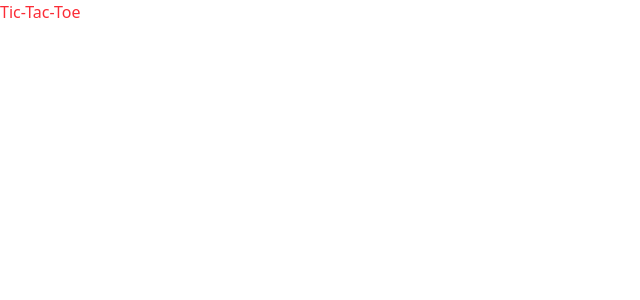
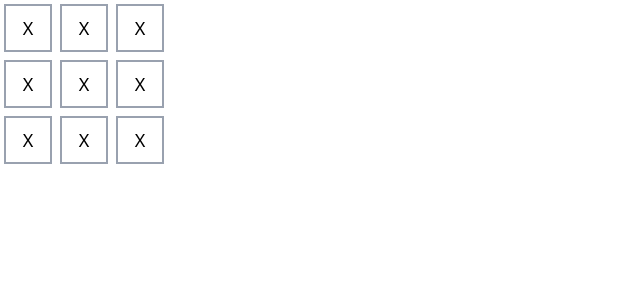
Before and after one commit to devo-ab/tic-tac-toe, a React (Vite) app: page / in a window 1280 px wide. Shown: the top 300 px of the page, without its empty margins (0-640 px from the left). Built offline with nearby package versions, Linux system fonts and the light colour scheme.

Commit message:
added game board

```diff
--- a/src/App.jsx
+++ b/src/App.jsx
@@ -1,7 +1,9 @@
+import Board from "./components/Board";
+
 function App() {
   return (
     <div>
-      <p className="text-red-500">Tic-Tac-Toe</p>
+      <Board></Board>
     </div>
   );
 }
--- /dev/null
+++ b/src/components/Board.jsx
@@ -0,0 +1,31 @@
+export default function Board() {
+  function Square({value}) {
+    return (
+      <button className="bg-white border-2 border-gray-400 h-12 w-12 m-1 leading-9 text-lg">
+        X
+      </button>
+    );
+  }
+
+  return (
+    <>
+      <div>
+        <Square />
+        <Square />
+        <Square />
+      </div>
+
+      <div>
+        <Square />
+        <Square />
+        <Square />
+      </div>
+
+      <div>
+        <Square />
+        <Square />
+        <Square />
+      </div>
+    </>
+  );
+}
```
